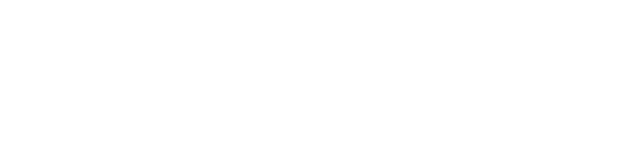
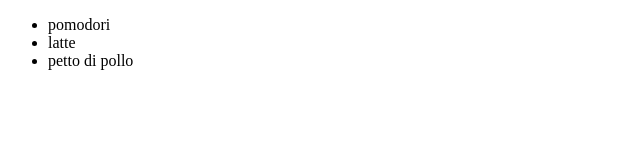
Before and after one commit to antoniolaikauf/js-lista-spesa, a plain HTML site: page index.html in a window 1280 px wide. Shown: the whole page, without its empty margins (0-640 px from the left). Drawn offline with Linux system fonts and the light colour scheme.

Commit message:
add: aggiunto loop while in javascript

```diff
--- a/JS/index.js
+++ b/JS/index.js
@@ -5,3 +5,15 @@ const araySpesa=["pomodori", "latte", "petto di pollo"] ;
 // prendere elemento lista della spesa da html
 
 const listaUl = document.getElementById("lista-spesa");
+
+// creazione del loop while
+let i=0;
+while (i < araySpesa.length) {
+    const itemsIesimo = araySpesa[i];
+    let item= document.createElement("li");
+    item.append(itemsIesimo)
+    // farli leggere dentro html
+    listaUl.append(item)
+    // incremento
+    i++
+}
```
Also changed, not shown: index.html (+1 -1 lines).
